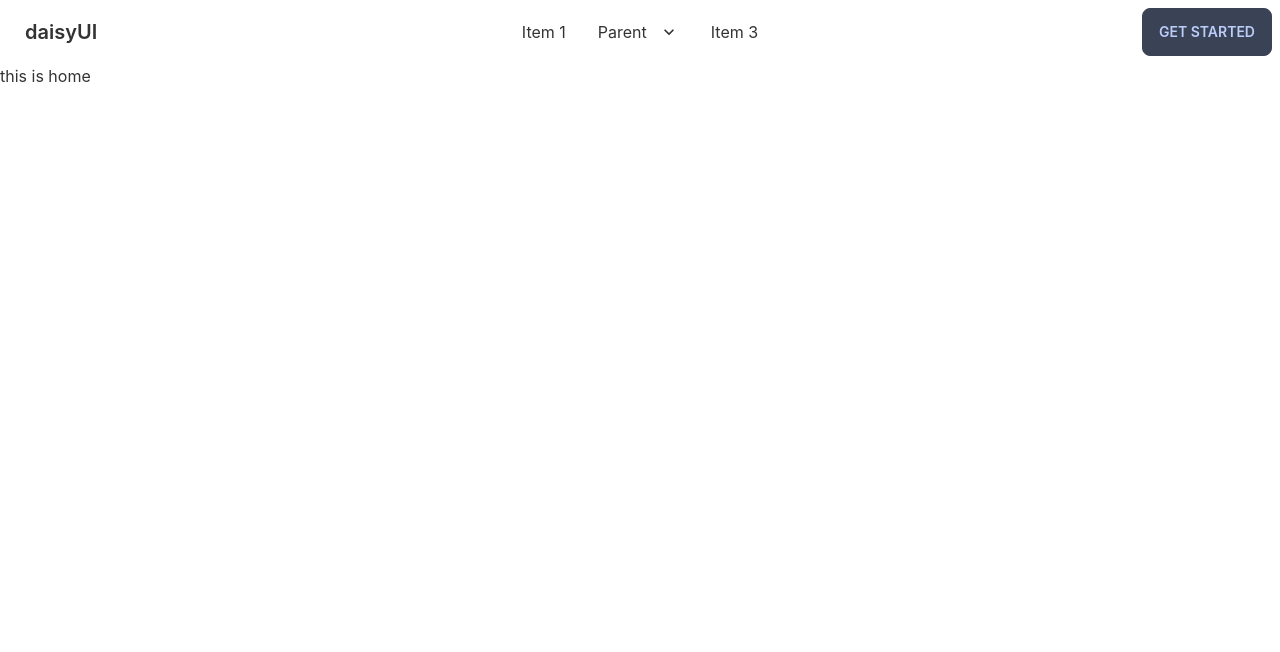
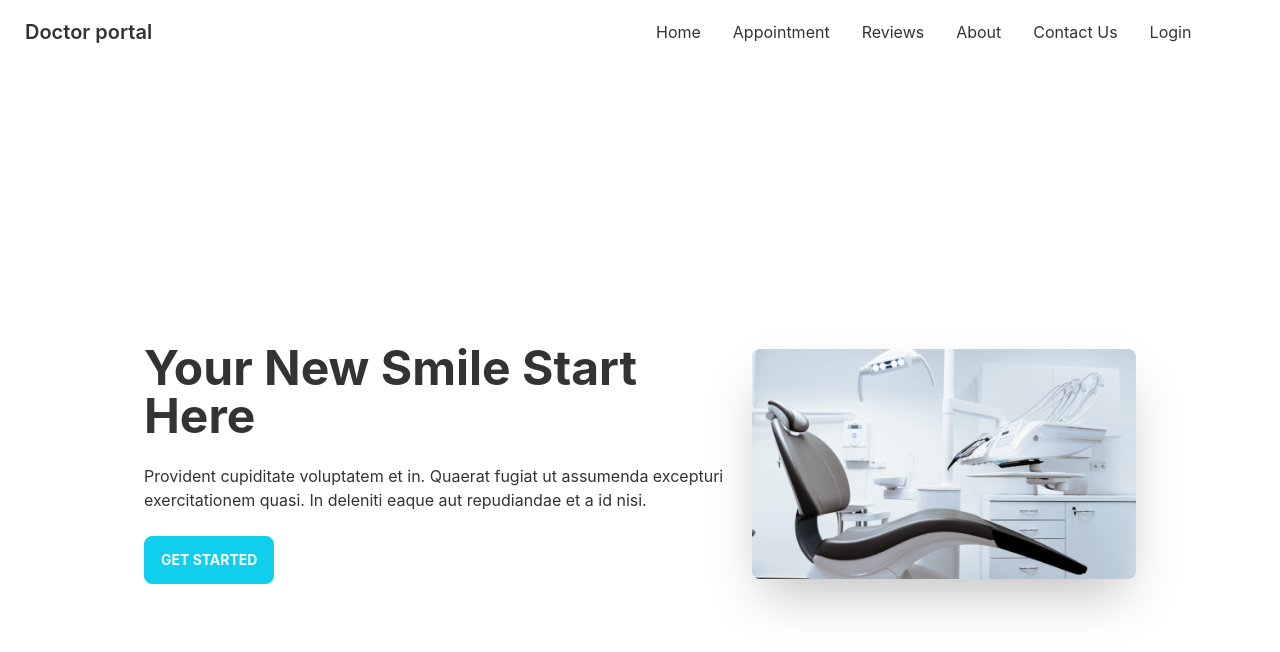
Before and after one commit to tanianasrin1/doctors-portal, a React (Create React App) app: page / in a window 1280 px wide. Shown: the top 652 px of the page. Built offline with nearby package versions, Linux system fonts and the light colour scheme.

Commit message:
nabver route fixed

```diff
--- a/src/App.js
+++ b/src/App.js
@@ -3,6 +3,7 @@ import { Route, Routes } from 'react-router-dom';
 import './App.css';
 import About from './Pages/About/About';
 import Home from './Pages/Home/Home';
+import Login from './Pages/Login/Login';
 import Navber from './Pages/Shared/Navber';
 
 
@@ -14,6 +15,7 @@ function App() {
         <Routes>
           <Route path="/" element={<Home></Home>}></Route>
           <Route path="/about" element={<About></About>}></Route>
+          <Route path="/login" element={<Login></Login>}></Route>
         </Routes>
 
     </div>
--- /dev/null
+++ b/src/Pages/Home/Banner.js
@@ -0,0 +1,26 @@
+import React from "react";
+import chair from '../../assets/images/chair.png'
+
+const Banner = () => {
+  return (
+    <div class="hero min-h-screen">
+      <div class="hero-content flex-col lg:flex-row-reverse">
+        <img
+          src={chair}
+          class="max-w-sm rounded-lg shadow-2xl"
+        />
+        <div>
+          <h1 class="text-5xl font-bold">Your New Smile Start Here</h1>
+          <p class="py-6">
+            Provident cupiditate voluptatem et in. Quaerat fugiat ut assumenda
+            excepturi exercitationem quasi. In deleniti eaque aut repudiandae et
+            a id nisi.
+          </p>
+          <button class="btn btn-primary uppercase text-white font-bold bg-gradient-to-r from-secondary-500 to-promary-500">Get Started</button>
+        </div>
+      </div>
+    </div>
+  );
+};
+
+export default Banner;
--- a/src/Pages/Home/Home.js
+++ b/src/Pages/Home/Home.js
@@ -1,9 +1,10 @@
 import React from 'react';
+import Banner from './Banner';
 
 const Home = () => {
     return (
-        <div>
-            <h2>this is home</h2>
+        <div className='px-32'>
+            <Banner></Banner>
         </div>
     );
 };
--- /dev/null
+++ b/src/Pages/Login/Login.js
@@ -0,0 +1,11 @@
+import React from 'react';
+
+const Login = () => {
+    return (
+        <div>
+            <h1>this is login</h1>
+        </div>
+    );
+};
+
+export default Login;
--- a/src/Pages/Shared/Navber.js
+++ b/src/Pages/Shared/Navber.js
@@ -1,6 +1,15 @@
 import React from 'react';
+import { Link } from 'react-router-dom';
 
 const Navber = () => {
+    const menuItems = <>
+        <li><Link to="/" >Home</Link></li>
+        <li><Link to="/appointment" >Appointment</Link></li>
+        <li><Link to="/review" >Reviews</Link></li>
+        <li><Link to="/about" >About</Link></li>
+        <li><Link to="/contactUs" >Contact Us</Link></li>
+        <li><Link to="/login" >Login</Link></li>
+    </>
     return (
         <div class="navbar bg-base-100">
   <div class="navbar-start">
@@ -9,41 +18,17 @@ const Navber = () => {
         <svg xmlns="http://www.w3.org/2000/svg" class="h-5 w-5" fill="none" viewBox="0 0 24 24" stroke="currentColor"><path stroke-linecap="round" stroke-linejoin="round" stroke-width="2" d="M4 6h16M4 12h8m-8 6h16" /></svg>
       </label>
       <ul tabindex="0" class="menu menu-compact dropdown-content mt-3 p-2 shadow bg-base-100 rounded-box w-52">
-        <li><a>Item 1</a></li>
-        <li tabindex="0">
-          <a class="justify-between">
-            Parent
-            <svg class="fill-current" xmlns="http://www.w3.org/2000/svg" width="24" height="24" viewBox="0 0 24 24"><path d="M8.59,16.58L13.17,12L8.59,7.41L10,6L16,12L10,18L8.59,16.58Z"/></svg>
-          </a>
-          <ul class="p-2">
-            <li><a>Submenu 1</a></li>
-            <li><a>Submenu 2</a></li>
-          </ul>
-        </li>
-        <li><a>Item 3</a></li>
+        {menuItems}
       </ul>
     </div>
-    <a class="btn btn-ghost normal-case text-xl">daisyUI</a>
+    <a class="btn btn-ghost normal-case text-xl">Doctor portal</a>
   </div>
   <div class="navbar-center hidden lg:flex">
     <ul class="menu menu-horizontal p-0">
-      <li><a>Item 1</a></li>
-      <li tabindex="0">
-        <a>
-          Parent
-          <svg class="fill-current" xmlns="http://www.w3.org/2000/svg" width="20" height="20" viewBox="0 0 24 24"><path d="M7.41,8.58L12,13.17L16.59,8.58L18,10L12,16L6,10L7.41,8.58Z"/></svg>
-        </a>
-        <ul class="p-2">
-          <li><a>Submenu 1</a></li>
-          <li><a>Submenu 2</a></li>
-        </ul>
-      </li>
-      <li><a>Item 3</a></li>
+      {menuItems}
     </ul>
   </div>
-  <div class="navbar-end">
-    <a class="btn">Get started</a>
-  </div>
+
 </div>
     );
 };
```
